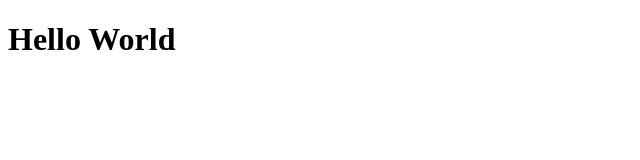
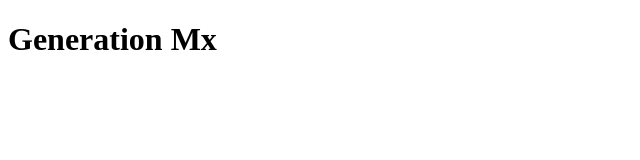
Before and after one commit to sergiotrrs/cohorte-x-sesions, a plain HTML site: page index.html in a window 1280 px wide. Shown: the whole page, without its empty margins (0-640 px from the left). Drawn offline with Linux system fonts and the light colour scheme.

```diff
--- a/index.html
+++ b/index.html
@@ -6,7 +6,7 @@
     <title>Document</title>
 </head>
 <body>
-    <h1>Hello World</h1>
+    <h1>Generation Mx</h1>
     <script src="script.js"></script>
 </body>
 </html>
```
